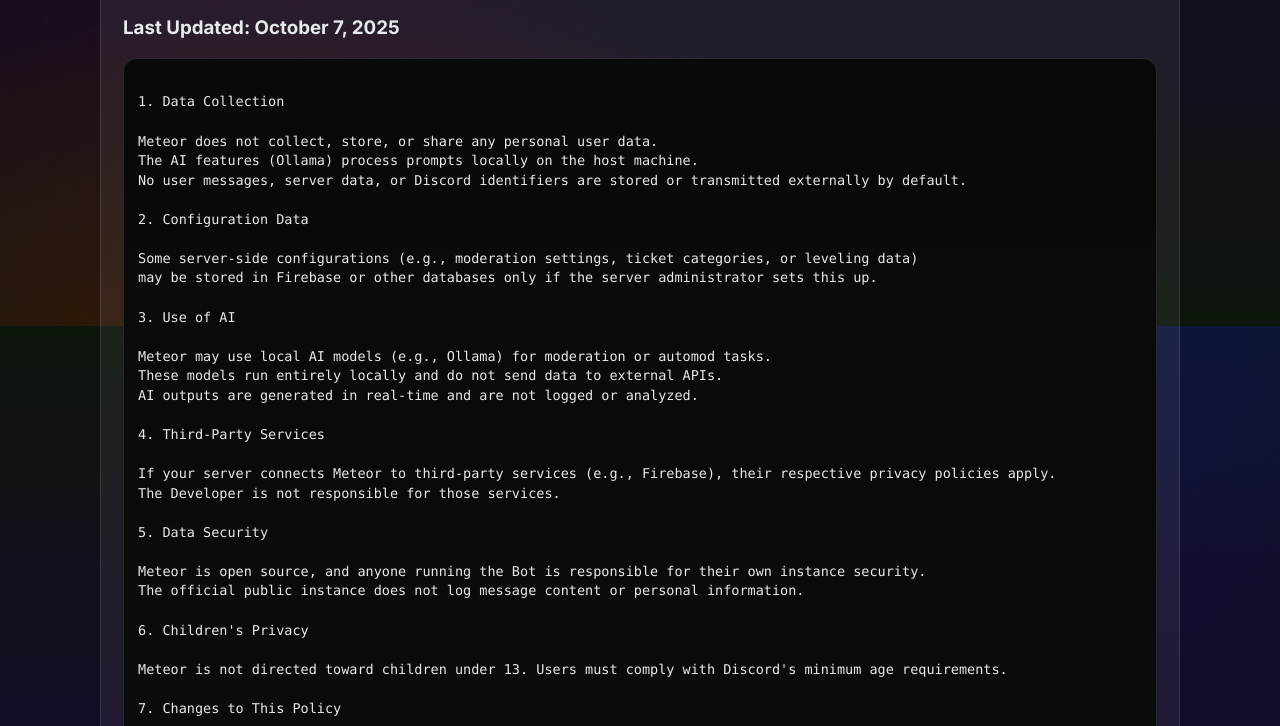
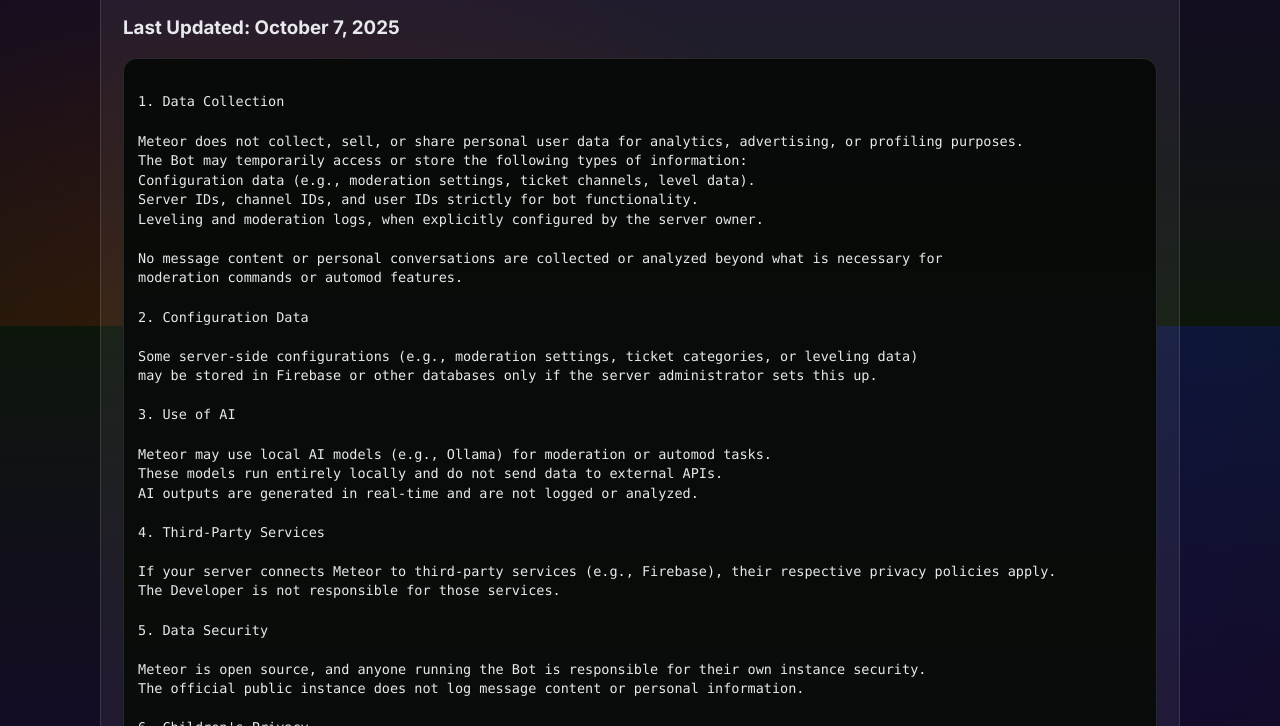
Before and after one commit to watchmypizza/Meteor, a plain HTML site: page PrPo/index.html in a window 1280 px wide. Shown: the part 474-1200 px from the top of the page. Drawn offline with Linux system fonts and the light colour scheme.

Commit message:
Updated privacy policy

```diff
--- a/PrPo/index.html
+++ b/PrPo/index.html
@@ -42,9 +42,14 @@
         <div class="code">
 1. Data Collection
 
-Meteor does not collect, store, or share any personal user data.
-The AI features (Ollama) process prompts locally on the host machine.
-No user messages, server data, or Discord identifiers are stored or transmitted externally by default.
+Meteor does not collect, sell, or share personal user data for analytics, advertising, or profiling purposes.
+The Bot may temporarily access or store the following types of information:
+Configuration data (e.g., moderation settings, ticket channels, level data).
+Server IDs, channel IDs, and user IDs strictly for bot functionality.
+Leveling and moderation logs, when explicitly configured by the server owner.
+
+No message content or personal conversations are collected or analyzed beyond what is necessary for
+moderation commands or automod features.
 
 2. Configuration Data
 
```
